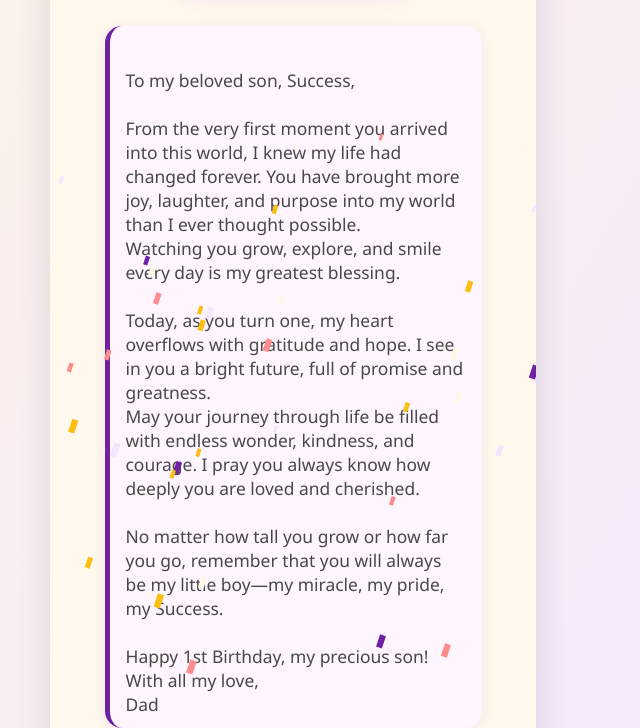
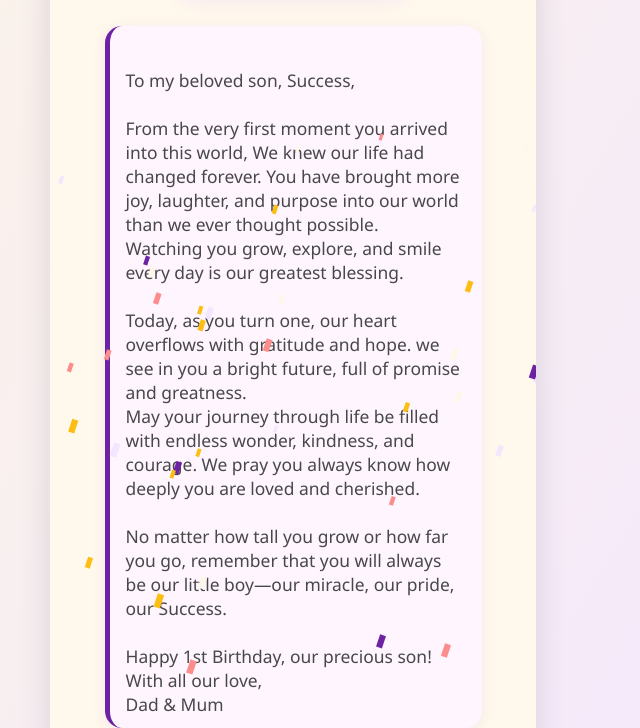
Before and after one commit to success20242/success-birthday, a plain HTML site: page index.html in a window 1280 px wide. Shown: the part 450-1178 px from the top of the page, without its empty margins (347-987 px from the left). Drawn offline with Linux system fonts and the light colour scheme.

Commit message:
Update index.html

```diff
--- a/index.html
+++ b/index.html
@@ -98,17 +98,17 @@
     <div class="message-box">
       To my beloved son, Success,
 
-      From the very first moment you arrived into this world, I knew my life had changed forever. You have brought more joy, laughter, and purpose into my world than I ever thought possible.
-      Watching you grow, explore, and smile every day is my greatest blessing.
+      From the very first moment you arrived into this world, We knew our life had changed forever. You have brought more joy, laughter, and purpose into our world than we ever thought possible.
+      Watching you grow, explore, and smile every day is our greatest blessing.
 
-      Today, as you turn one, my heart overflows with gratitude and hope. I see in you a bright future, full of promise and greatness.
-      May your journey through life be filled with endless wonder, kindness, and courage. I pray you always know how deeply you are loved and cherished.
+      Today, as you turn one, our heart overflows with gratitude and hope. we see in you a bright future, full of promise and greatness.
+      May your journey through life be filled with endless wonder, kindness, and courage. We pray you always know how deeply you are loved and cherished.
 
-      No matter how tall you grow or how far you go, remember that you will always be my little boy—my miracle, my pride, my Success.
+      No matter how tall you grow or how far you go, remember that you will always be our little boy—our miracle, our pride, our Success.
 
-      Happy 1st Birthday, my precious son!
-      With all my love,
-      Dad
+      Happy 1st Birthday, our precious son!
+      With all our love,
+      Dad & Mum
     </div>
     <div>
       <span class="music-note">🎵</span>
```
